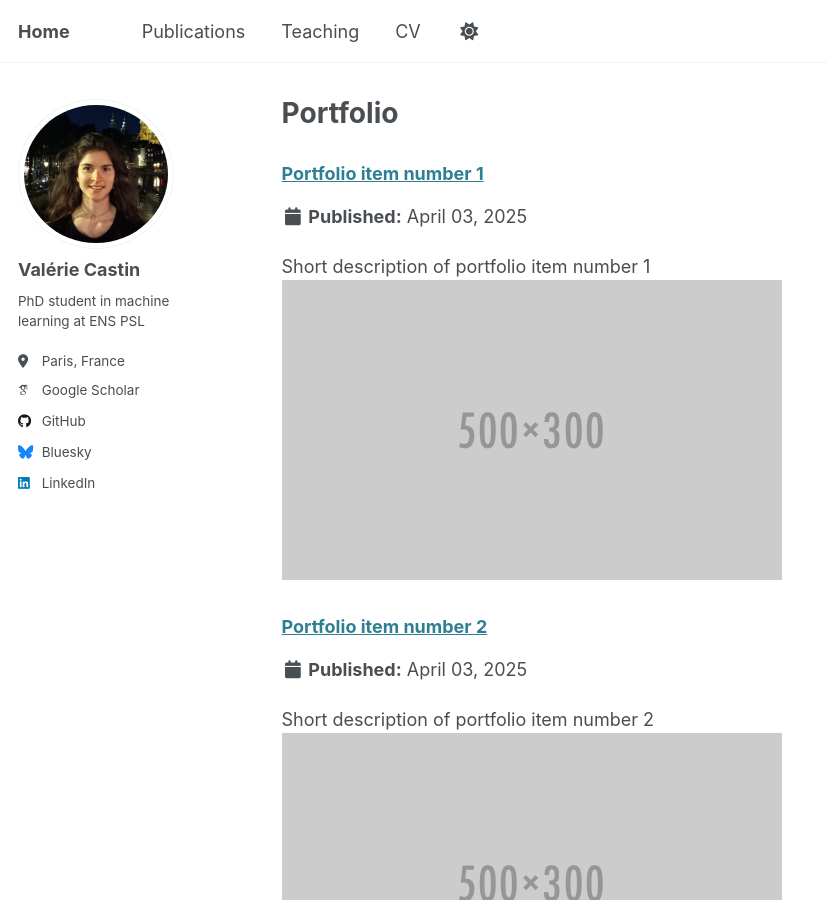
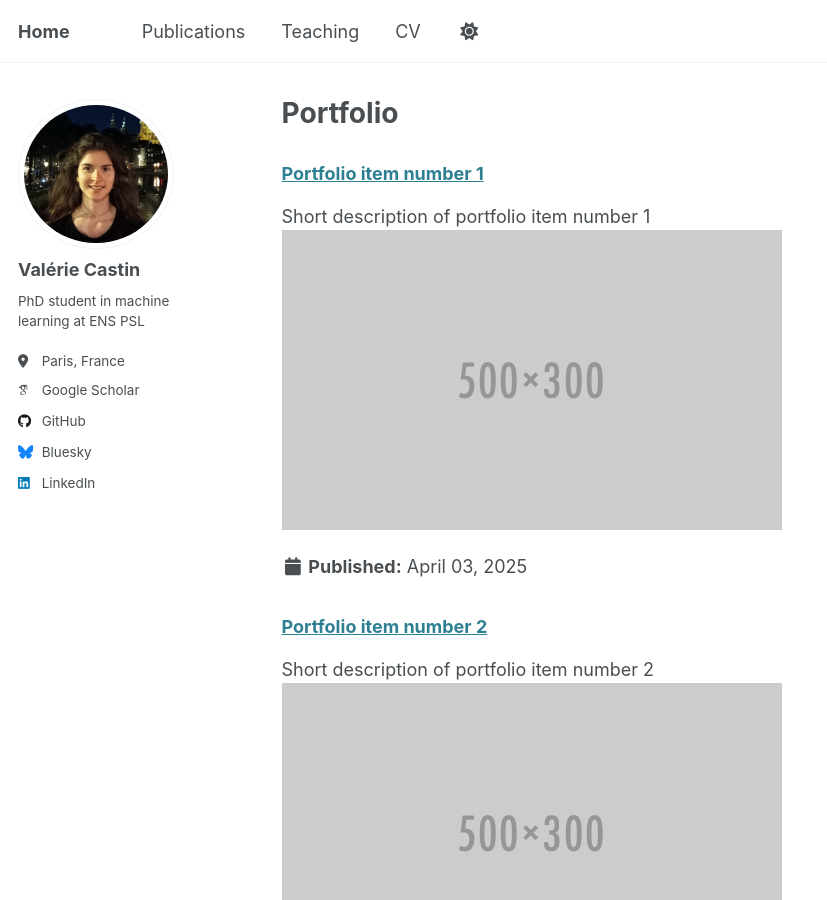
Before and after one commit to vcastin/vcastin.github.io, a Jekyll site: the page built from _pages/portfolio.html, in a window 1280 px wide and 900 px high. Shown: the whole window, without its empty margins (0-827 px from the left). Built offline with Jekyll 4.4.1, drawn with Linux system fonts in a browser that asks for light colours; some web fonts are replaced.

```diff
--- a/_includes/archive-single.html
+++ b/_includes/archive-single.html
@@ -38,6 +38,12 @@
       <p class="page__meta"><i class="fa fa-clock" aria-hidden="true"></i> {% include read-time.html %}</p>
     {% endif %}
 
+    {% if post.excerpt and site.read_more != 'enabled' %}
+      <p class="archive__item-excerpt" itemprop="description">{{ post.excerpt | markdownify }}</p>
+    {% elsif post.excerpt and site.read_more == 'enabled' %}
+      <p class="archive__item-excerpt" itemprop="description"><p>{{ post.excerpt | markdownify | remove: '<p>' | remove: '</p>' }}<strong><a href="{{ base_path }}{{ post.url }}" rel="permalink"> Read more</a></strong></p></p>
+    {% endif %}
+
         {% if post.collection == 'teaching' %}
           <p> {{ post.type }}, <i>{{ post.venue }}</i>, {{ post.date | default: "1900-01-01" | date: "%Y" }} </p>
         {% elsif post.collection == 'publications' %}
@@ -45,12 +51,6 @@
         {% elsif post.date %}
          <p class="page__date"><strong><i class="fa fa-fw fa-calendar" aria-hidden="true"></i> {{ site.data.ui-text[site.locale].date_label | default: "Published:" }}</strong> <time datetime="{{ post.date | default: "1900-01-01" | date_to_xmlschema }}">{{ post.date | default: "1900-01-01" | date: "%B %d, %Y" }}</time></p>
         {% endif %}
-
-    {% if post.excerpt and site.read_more != 'enabled' %}
-      <p class="archive__item-excerpt" itemprop="description">{{ post.excerpt | markdownify }}</p>
-    {% elsif post.excerpt and site.read_more == 'enabled' %}
-      <p class="archive__item-excerpt" itemprop="description"><p>{{ post.excerpt | markdownify | remove: '<p>' | remove: '</p>' }}<strong><a href="{{ base_path }}{{ post.url }}" rel="permalink"> Read more</a></strong></p></p>
-    {% endif %}
 
     {% if post.slidesurl and post.posterurl and post.paperurl %}
       <p><a href="{{ post.paperurl }}">Paper</a> | <a href="{{ post.slidesurl }}">Slides</a> | <a href="{{ post.posterurl }}">Poster</a></p>
```
